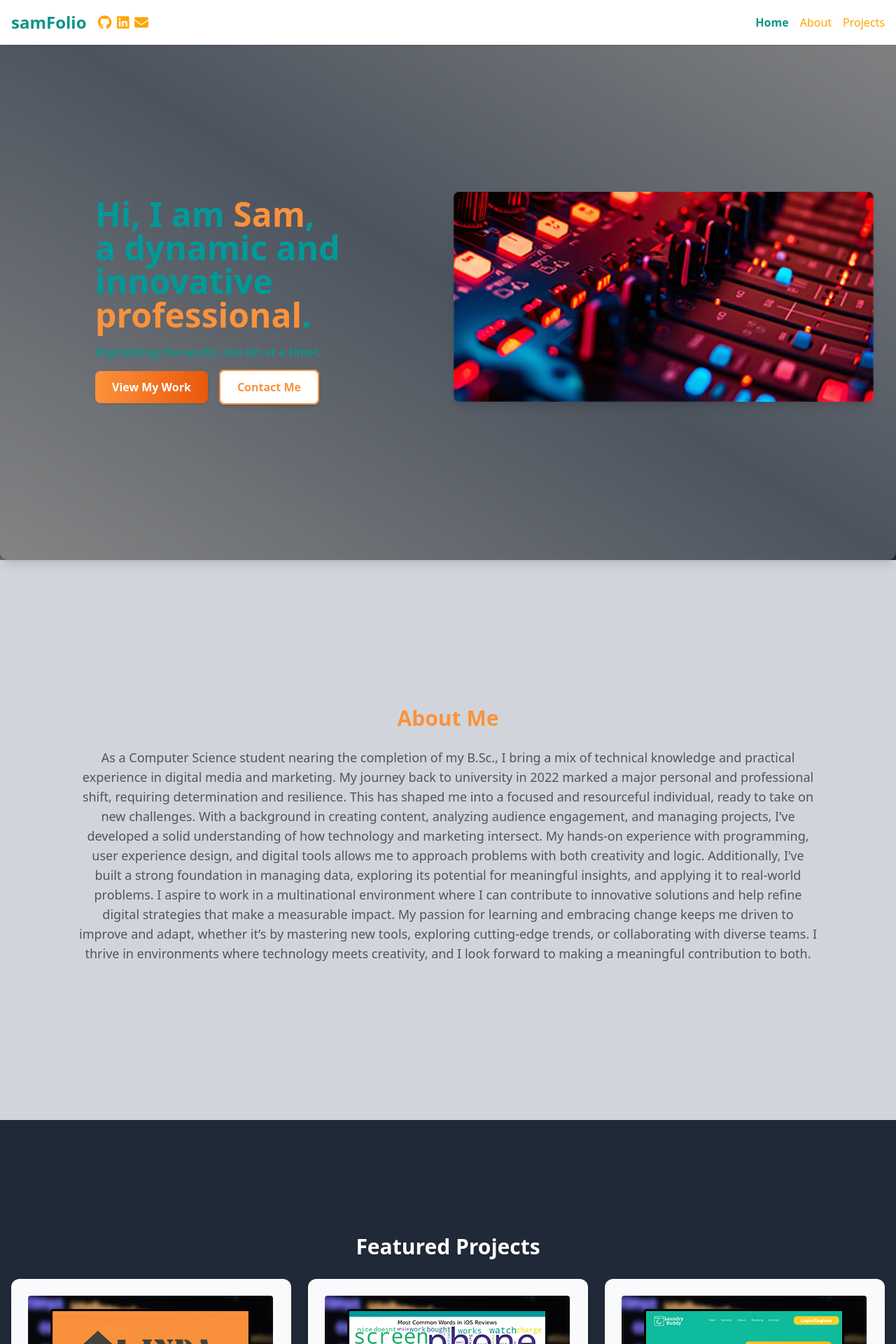
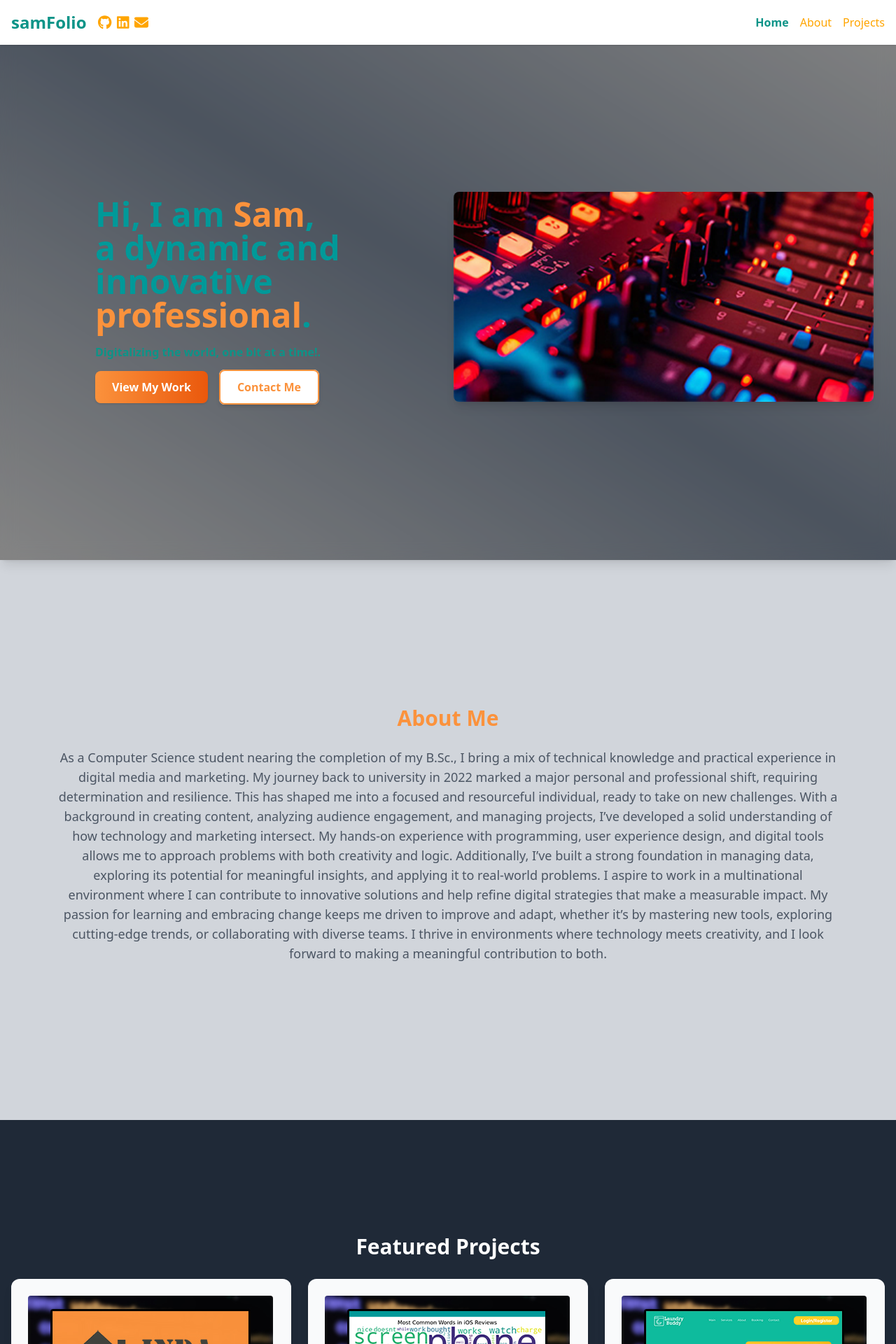
Before and after one commit to sams258/SamFolio-Portfolio-Website, a Next.js app: page / in a window 1280 px wide. Shown: the top 1920 px of the page at 70% size. Built offline with nearby package versions, Linux system fonts and the light colour scheme.

Commit message:
Adjusted about me section on main page

```diff
--- a/src/app/components/AboutSection.tsx
+++ b/src/app/components/AboutSection.tsx
@@ -8,16 +8,16 @@ const AboutSection: React.FC = () => {
   return (
     <section
       id="about"
-      className="h-screen bg-gray-300 flex justify-center items-center"
+      className="min-h-screen bg-gray-300 flex justify-center items-center py-10"
     >
       <motion.div
-        className="container mx-auto text-center px-4 sm:px-10 md:px-28"
+        className="container mx-auto text-center px-4 sm:px-6 md:px-10 lg:px-20"
         initial={{ y: 50, opacity: 0 }}
         whileInView={{ y: 0, opacity: 1 }}
         transition={{ duration: 0.8 }}
       >
         <h2 className="text-3xl font-bold text-orange-400 mb-6">About Me</h2>
-        <p className="text-lg text-gray-600">
+        <p className="text-base sm:text-lg text-gray-600">
         As a Computer Science student nearing the completion of my B.Sc., I bring a mix of technical knowledge and practical experience in digital media and marketing. My journey back to university in 2022 marked a major personal and professional shift, requiring determination and resilience. This has shaped me into a focused and resourceful individual, ready to take on new challenges.
 
 With a background in creating content, analyzing audience engagement, and managing projects, I’ve developed a solid understanding of how technology and marketing intersect. My hands-on experience with programming, user experience design, and digital tools allows me to approach problems with both creativity and logic. Additionally, I’ve built a strong foundation in managing data, exploring its potential for meaningful insights, and applying it to real-world problems.
--- a/src/app/components/HeroSection.tsx
+++ b/src/app/components/HeroSection.tsx
@@ -8,7 +8,7 @@ import "../globals.css";
 const HeroSection: React.FC = () => {
   return (
     <motion.section
-      className="min-h-screen relative bg-white/20 backdrop-blur-md rounded-xl shadow-lg pt-20 md:py-20 lg:pt-32 lg:pb-20 px-6 overflow-hidden flex flex-col items-center justify-center"
+      className="min-h-screen relative bg-white/20 backdrop-blur-md shadow-lg pt-20 md:py-20 lg:pt-32 lg:pb-20 px-6 overflow-hidden flex flex-col items-center justify-center"
       initial={{ opacity: 0, y: -50 }}
       whileInView={{ opacity: 1, y: 0 }}
       transition={{ duration: 1 }}
```
